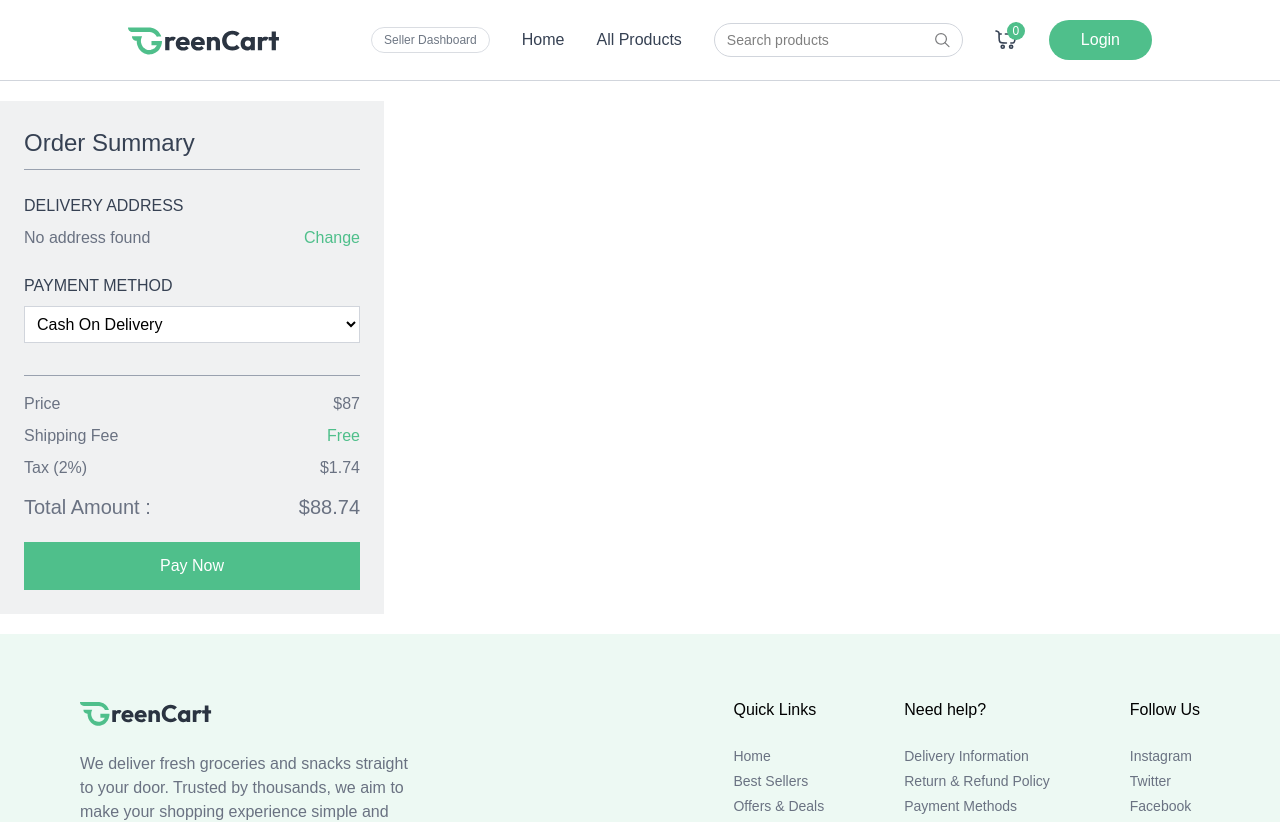
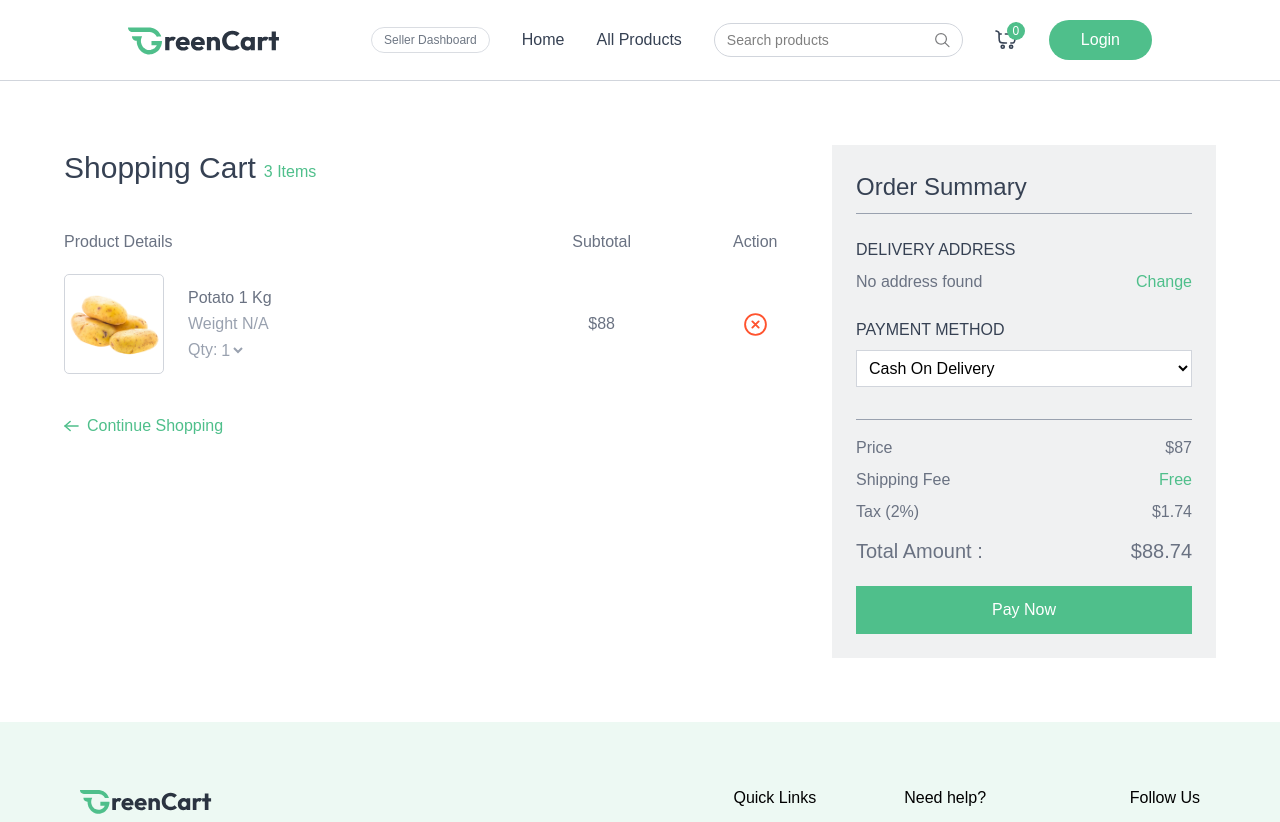
Before and after one commit to anshika2111091/Grocery_Website, a React app in the folder client/: page /cart in a window 1280 px wide. Shown: the top 822 px of the page. Built offline with nearby package versions, Linux system fonts and the light colour scheme; the HTML template or start-up script is replaced by a standard one.

Commit message:
shopping-card-page-added

```diff
--- a/client/src/components/PaymentCard.jsx
+++ b/client/src/components/PaymentCard.jsx
@@ -3,7 +3,7 @@ import { Link } from 'react-router-dom'
 
 const PaymentCard = () => {
   return (
-    <div className=' lg:w-[30vw] w-[85vw] mx-auto lg:mx-0 my-5 p-6 bg-gray-500/10'>
+    <div className=' lg:w-[30vw] w-[85vw] mx-auto lg:mx-0  p-6 bg-gray-500/10'>
         <p className='font-medium text-[24px] mb-2 text-gray-700'>Order Summary</p>
         <hr  className='text-gray-400 mb-6'/>
 
--- /dev/null
+++ b/client/src/components/ShoppingItems.jsx
@@ -0,0 +1,66 @@
+import React,{useState} from 'react'
+import arrow from "../assets/arrow_right_icon_colored.svg";
+import { Link } from 'react-router-dom';
+import remove from "../assets/remove_icon.svg";
+import potato from "../assets/potato_image_1.png";
+
+const ShoppingItems = () => {
+    const [quantity,setQuantity]=useState(1);
+  return (
+    <div className='lg:w-[60vw] w-[95vw]'>
+        <div className='flex gap-2 items-end'>
+        <p className='text-gray-700 text-[30px] font-medium'>Shopping Cart</p>
+        <p className='mb-1.5 text-[#4fbf8b] font-medium'>3 Items</p>
+        </div>
+        <div className='flex mt-10'>
+            <div className='w-[60%] text-gray-500 text-sm md:text-base font-medium'>Product Details</div>
+            <div className='w-[20%] text-gray-500 text-sm md:text-base font-medium justify-center flex'>Subtotal</div>
+            <div className='w-[20%] text-gray-500 text-sm md:text-base font-medium flex justify-center'> Action</div>
+        </div>
+
+<div className='my-5'>
+
+<div className='flex items-center'>
+    <div className='w-[60%] flex md:gap-6 gap-3  items-center'>
+         <div className="flex cursor-pointer border border-gray-300 rounded-[5px] md:w-[100px] md:h-[100px] w-[60px] h-[60px] items-center justify-center">
+                  <img src={potato} alt="" />
+        </div>
+        <div className='flex gap-0.5 flex-col'>
+            <p className='text-gray-500  text-sm md:text-base font-medium'>Potato 1 Kg</p>
+            <p className='text-gray-400 text-sm md:text-base '>Weight N/A</p>
+
+
+           <div className='flex text-gray-400 text-sm md:text-base  '>Qty:<select
+      value={quantity}
+      onChange={(e) => (setQuantity(Number(e.target.value)))}
+     className='outline-none'
+    >
+      {Array.from({ length: 9 }, (_, i) => (
+        <option key={i + 1} value={i + 1}>
+          {i + 1}
+        </option>
+      ))}
+    </select></div>
+
+
+        </div>
+
+    </div>
+    <div className='w-[20%] text-gray-500 text-md font-medium flex justify-center'>$88</div>
+    <div className='w-[20%] cursor-pointer flex justify-center'><img src={remove} width={25} height={25} className='md:w-[25px] md:h-[25px] w-[20px] h-[20px]' alt="" /></div>
+</div>
+
+
+
+</div>
+<Link to="/"> <div className='flex gap-2 cursor-pointer mt-10'>
+  <img src={arrow} className='transform transition-transform duration-300 group-hover:-translate-x-1' alt="" />
+  <p className='text-[16px] font-medium text-[#4fbf8b]'>Continue Shopping</p>
+</div> </Link>
+
+
+    </div>
+  )
+}
+
+export default ShoppingItems
--- a/client/src/pages/Cart.jsx
+++ b/client/src/pages/Cart.jsx
@@ -1,9 +1,19 @@
 import React from 'react'
 import PaymentCard from '../components/PaymentCard'
+import ShoppingItems from '../components/ShoppingItems'
+import { Link } from 'react-router-dom'
+import arrow from "../assets/arrow_right_icon_colored.svg";
 
 const Cart = () => {
   return (
-<><PaymentCard/></>
+    <>
+    <div className='w-[90vw] mx-auto my-10 md:my-16'>
+    <div className='flex  justify-between flex-col gap-10 lg:gap-0 lg:flex-row'>
+     <ShoppingItems/>
+<PaymentCard/></div>
+ </div>
+</>
+
   )
 }
 
--- a/client/src/pages/SuccessPage.jsx
+++ b/client/src/pages/SuccessPage.jsx
@@ -8,7 +8,7 @@ const SuccessPage = () => {
   return (
     <div className='w-full h-[100vh] flex justify-center items-center flex-col'>
     <div className="w-64 h-64">
-    <Lottie animationData={tick_animation} loop={true} />
+    <Lottie animationData={tick_animation} loop={true}/>
   </div>
   <p className='font-medium text-[22px]'>Order Placed Successfully!</p>
 <Link to="/"> <div className='flex gap-2 cursor-pointer mt-5'>
```
